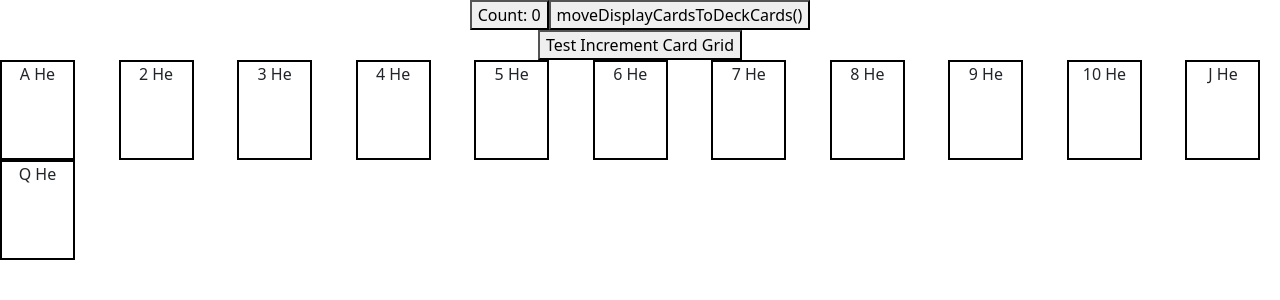
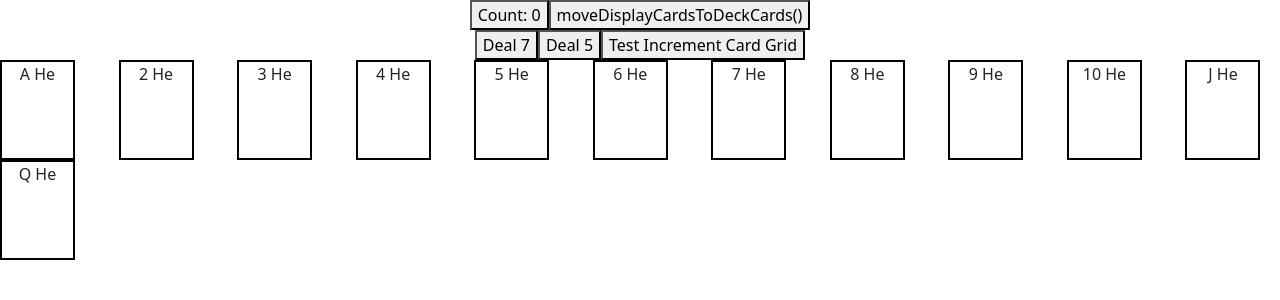
Before and after one commit to TalbyWhistler/mobileAssignment3b, a React (Create React App) app: page / in a window 1280 px wide. Shown: the top 300 px of the page. Built offline with nearby package versions, Linux system fonts and the light colour scheme.

Commit message:
Some limited dealing capability

```diff
--- a/src/App.js
+++ b/src/App.js
@@ -78,6 +78,16 @@ function CardGridB(deckCards,onTheTable)
         setDisplay(displayed+1);
     }
 
+    function dealFive()
+    {
+        setDisplay(5);
+    }
+
+    function dealSeven()
+    {
+        setDisplay(7);
+    }
+
     while ( cardCounter <= displayed && cardCounter <= 52)
     {
       for (let h=0;h<=6;h++)
@@ -100,7 +110,13 @@ function CardGridB(deckCards,onTheTable)
       }
 
     }
-    return <div><button onClick={incrementCardGrid}>Test Increment Card Grid</button>{rows}</div>;
+    return(
+    <div>
+        <button onClick={dealSeven}>Deal 7</button>
+        <button onClick={dealFive}>Deal 5</button>
+        <button onClick={incrementCardGrid}>Test Increment Card Grid</button>
+        {rows}
+    </div>);
 }
 
 
```
